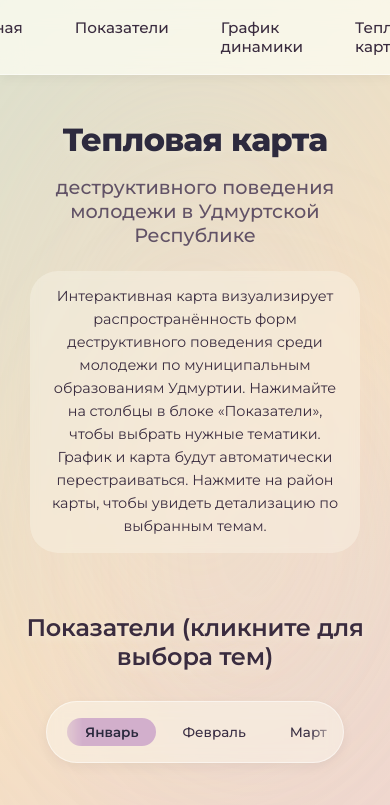
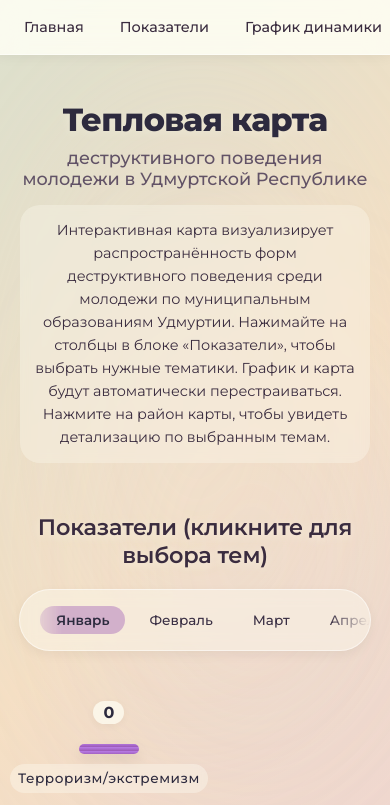
Before and after one commit to breakskyprod/teplovaya_karta, a website: page index.html in a window 390 px wide. Shown: the top 805 px of the page. Drawn offline with Linux system fonts and the light colour scheme.

Commit message:
Update style.css

```diff
--- a/css/style.css
+++ b/css/style.css
@@ -1,6 +1,6 @@
 * { margin: 0; padding: 0; box-sizing: border-box; }
 html { scroll-behavior: smooth; }
-body { min-height: 100vh; font-family: 'Montserrat', system-ui, sans-serif; position: relative; }
+body { min-height: 100vh; font-family: 'Montserrat', system-ui, sans-serif; position: relative; overflow-x: hidden; }
 
 /* ФОН */
 .gradient-bg { position: fixed; top: 0; left: 0; width: 100%; height: 100%; z-index: -2; background: linear-gradient(135deg, #d4c4e8 0%, #f0d4d8 25%, #c9e0d4 50%, #f5e0c4 75%, #e8cce0 100%); background-size: 400% 400%; animation: pastelFlow 14s ease infinite; }
@@ -11,8 +11,18 @@ body { min-height: 100vh; font-family: 'Montserrat', system-ui, sans-serif; posi
 @keyframes blobMove2 { 0% { transform: translate(0, 0) scale(1); opacity: 0.4; } 100% { transform: translate(-8%, 8%) scale(1.3); opacity: 0.65; } }
 
 /* МЕНЮ */
-.fixed-menu { position: fixed; top: 0; left: 0; width: 100%; background: rgba(255,255,245,0.7); backdrop-filter: blur(12px); z-index: 1000; padding: 16px 24px; display: flex; justify-content: center; gap: 40px; border-bottom: 1px solid rgba(255,255,255,0.5); box-shadow: 0 2px 12px rgba(0,0,0,0.05); }
-.menu-link { font-family: 'Montserrat', sans-serif; font-size: 1.1rem; font-weight: 500; color: #3a2c3f; text-decoration: none; cursor: pointer; padding: 8px 20px; border-radius: 40px; transition: all 0.2s ease; }
+.fixed-menu {
+    position: fixed; top: 0; left: 0; width: 100%;
+    background: rgba(255,255,245,0.85); backdrop-filter: blur(12px);
+    z-index: 1000; padding: 16px 24px;
+    display: flex; justify-content: center; gap: 40px;
+    border-bottom: 1px solid rgba(255,255,255,0.5); box-shadow: 0 2px 12px rgba(0,0,0,0.05);
+}
+.menu-link {
+    font-family: 'Montserrat', sans-serif; font-size: 1.1rem; font-weight: 500;
+    color: #3a2c3f; text-decoration: none; cursor: pointer; padding: 8px 20px;
+    border-radius: 40px; transition: all 0.2s ease; white-space: nowrap;
+}
 .menu-link:hover { background: rgba(155, 89, 182, 0.2); transform: scale(1.02); }
 
 /* КОНТЕЙНЕР */
@@ -26,7 +36,7 @@ body { min-height: 100vh; font-family: 'Montserrat', system-ui, sans-serif; posi
 
 /* КАРУСЕЛЬ */
 .month-carousel-wrapper { display: flex; justify-content: center; margin-bottom: 30px; }
-.month-carousel { background: rgba(255,255,245,0.4); backdrop-filter: blur(8px); border-radius: 60px; padding: 8px 0; border: 1px solid rgba(255,255,255,0.5); box-shadow: 0 4px 12px rgba(0,0,0,0.05); width: auto; min-width: 260px; max-width: 85%; position: relative; overflow: hidden; }
+.month-carousel { background: rgba(255,255,245,0.4); backdrop-filter: blur(8px); border-radius: 60px; padding: 8px 0; border: 1px solid rgba(255,255,255,0.5); box-shadow: 0 4px 12px rgba(0,0,0,0.05); width: auto; min-width: 260px; max-width: 100%; position: relative; overflow: hidden; }
 .month-carousel-mask { overflow: hidden; mask-image: linear-gradient(to right, transparent, black 12%, black 88%, transparent); -webkit-mask-image: linear-gradient(to right, transparent, black 12%, black 88%, transparent); }
 .month-track { display: flex; gap: 8px; transition: transform 0.4s cubic-bezier(0.2, 0.9, 0.4, 1.1); padding: 8px 20px; }
 .month-chip { padding: 8px 24px; border-radius: 40px; font-size: 0.95rem; font-weight: 500; font-family: 'Montserrat', sans-serif; color: #3a2f44; cursor: pointer; transition: all 0.2s ease; background: transparent; white-space: nowrap; flex-shrink: 0; }
@@ -37,44 +47,27 @@ body { min-height: 100vh; font-family: 'Montserrat', system-ui, sans-serif; posi
 .chart { display: flex; align-items: flex-end; justify-content: center; gap: 45px; padding: 20px 0; flex-wrap: wrap; }
 .bar-wrapper { display: flex; flex-direction: column; align-items: center; gap: 14px; flex: 1; min-width: 90px; cursor: pointer; }
 .bar-label { font-size: 1.1rem; font-weight: 500; color: #2d2a3e; background: rgba(255,255,245,0.35); backdrop-filter: blur(4px); padding: 6px 12px; border-radius: 50px; letter-spacing: 0.5px; text-align: center; white-space: normal; line-height: 1.3; }
-
-/* Базовое состояние столбиков — полноцветные, без затемнения */
-.bar {
-    width: 85px;
-    border-radius: 10px;
-    position: relative;
-    transition: all 0.3s ease;
-    box-shadow: 0 6px 14px rgba(0,0,0,0.08);
-    border: 3px solid transparent;
-}
+.bar { width: 85px; border-radius: 10px; position: relative; transition: all 0.3s ease; box-shadow: 0 6px 14px rgba(0,0,0,0.08); border: 3px solid transparent; }
 .bar-wrapper:hover .bar { transform: translateY(-5px); filter: brightness(1.05); }
-
-/* Выделенный столбик (по клику) */
-.bar.active {
-    border-color: #ffffff;
-    box-shadow: 0 0 15px rgba(255,255,255,0.8), 0 6px 20px rgba(0,0,0,0.3);
-    transform: translateY(-5px) scale(1.05);
-}
-
+.bar.active { border-color: #ffffff; box-shadow: 0 0 15px rgba(255,255,255,0.8), 0 6px 20px rgba(0,0,0,0.3); transform: translateY(-5px) scale(1.05); }
 .bar-1 { background: linear-gradient(180deg, #b87ce6, #9b59b6); }
 .bar-2 { background: linear-gradient(180deg, #c76e6e, #a05252); }
 .bar-3 { background: linear-gradient(180deg, #e66767, #c0392b); }
 .bar-4 { background: linear-gradient(180deg, #f5a97f, #e67e22); }
 .bar-5 { background: linear-gradient(180deg, #f7dc6f, #f1c40f); }
-
 .bar-value { font-size: 1.25rem; font-weight: 700; margin-bottom: 10px; color: #2c2a3e; background: rgba(255,255,245,0.7); backdrop-filter: blur(8px); padding: 4px 14px; border-radius: 50px; display: inline-block; opacity: 0; transform: translateY(12px); transition: all 0.4s ease; box-shadow: 0 2px 8px rgba(0,0,0,0.04); }
 .bar-value.show { opacity: 1; transform: translateY(0); }
 
 /* ГРАФИК ЛИНЕЙНЫЙ */
 .line-chart-section { margin-top: 20px; margin-bottom: 60px; }
-.line-chart-container { background: rgba(255,255,245,0.2); backdrop-filter: blur(4px); border-radius: 32px; padding: 30px 20px 20px; text-align: center; min-height: 350px; position: relative; }
+.line-chart-container { background: rgba(255,255,245,0.2); backdrop-filter: blur(4px); border-radius: 32px; padding: 30px 20px 20px; text-align: center; min-height: 350px; position: relative; width: 100%; overflow: hidden; }
 #lineChartCanvas { width: 100%; height: auto; max-width: 900px; background: transparent; border-radius: 16px; display: block; margin: 0 auto; }
 .chart-legend { display: flex; flex-wrap: wrap; justify-content: center; gap: 8px 14px; margin: 0 auto 14px; max-width: 900px; }
 .chart-legend-item { display: flex; align-items: center; gap: 8px; font-size: 0.82rem; font-weight: 500; color: #3a2c3f; background: rgba(255,255,245,0.35); backdrop-filter: blur(4px); padding: 6px 12px; border-radius: 40px; }
 .chart-legend-dot { width: 12px; height: 12px; border-radius: 50%; display: inline-block; flex: none; }
 
 /* КАРТА */
-.heatmap-container { background: rgba(255,255,245,0.2); backdrop-filter: blur(4px); border-radius: 32px; padding: 30px; text-align: center; min-height: 550px; transition: all 0.5s ease; }
+.heatmap-container { background: rgba(255,255,245,0.2); backdrop-filter: blur(4px); border-radius: 32px; padding: 30px; text-align: center; min-height: 550px; transition: all 0.5s ease; width: 100%; }
 .map-wrapper { width: 100%; overflow-x: auto; transition: all 0.5s ease; }
 .map-svg { width: 100%; height: auto; border-radius: 16px; cursor: pointer; transition: all 0.5s ease; }
 .map-wrapper.zooming { filter: blur(8px); transform: scale(1.02); transition: filter 0.3s ease, transform 0.3s ease; }
@@ -106,21 +99,69 @@ body { min-height: 100vh; font-family: 'Montserrat', system-ui, sans-serif; posi
 .bottom-link:hover { background: rgba(155, 89, 182, 0.2); transform: scale(1.02); }
 .copyright { font-family: 'Montserrat', sans-serif; font-size: 0.85rem; font-weight: 400; color: #3a2c3f; opacity: 0.7; }
 
-@media (max-width: 700px) {
-    .chart { gap: 25px; }
-    .bar { width: 65px; }
-    .bar-label { font-size: 0.9rem; padding: 4px 14px; }
-    .bar-value { font-size: 1rem; padding: 3px 10px; }
-    .month-chip { padding: 6px 18px; font-size: 0.85rem; }
-    .menu-link { font-size: 0.95rem; padding: 6px 16px; }
-    .fixed-menu { gap: 20px; padding: 12px 16px; }
-    .heatmap-main-title { font-size: 2rem; }
-    .heatmap-subtitle { font-size: 1.2rem; }
-    .heatmap-description { font-size: 0.9rem; padding: 14px 20px; }
-    .section-title { font-size: 1.5rem; }
-    .hero-section { padding: 20px 10px; margin-bottom: 40px; }
-    .tooltip { font-size: 0.75rem; max-width: 260px; padding: 10px 14px; }
-    .bottom-menu { gap: 20px; padding: 12px 16px; flex-direction: column; }
-    .back-button { bottom: 20px; right: 20px; padding: 8px 16px; font-size: 0.8rem; }
-    .line-chart-container { padding: 15px 10px; }
+/* ========================================= */
+/* АДАПТИВ ПОД МОБИЛЬНЫЕ УСТРОЙСТВА (Mobile) */
+/* ========================================= */
+@media (max-width: 768px) {
+    /* Общие отступы */
+    .main-container { padding: 80px 10px 40px; }
+    .section { margin-bottom: 50px; }
+
+    /* Шапка (меню) - делаем скролл, если не влезает */
+    .fixed-menu {
+        justify-content: flex-start;
+        overflow-x: auto;
+        padding: 10px 10px;
+        gap: 8px;
+        -webkit-overflow-scrolling: touch;
+        scrollbar-width: none;
+    }
+    .fixed-menu::-webkit-scrollbar { display: none; }
+    .menu-link { font-size: 0.9rem; padding: 8px 14px; flex-shrink: 0; }
+
+    /* Заголовки */
+    .hero-section { padding: 20px 10px; margin-bottom: 30px; }
+    .heatmap-main-title { font-size: 2rem; margin-bottom: 8px; }
+    .heatmap-subtitle { font-size: 1.1rem; margin-bottom: 16px; }
+    .heatmap-description { font-size: 0.9rem; padding: 14px; border-radius: 20px; }
+    .section-title { font-size: 1.4rem; margin-bottom: 20px; }
+
+    /* Карусель месяцев */
+    .month-carousel { max-width: 95%; }
+    .month-chip { padding: 6px 16px; font-size: 0.85rem; }
+
+    /* Гистограмма - горизонтальный скролл для столбиков */
+    .chart {
+        justify-content: flex-start;
+        overflow-x: auto;
+        gap: 15px;
+        padding-bottom: 25px;
+        -webkit-overflow-scrolling: touch;
+        scrollbar-width: none;
+    }
+    .chart::-webkit-scrollbar { display: none; }
+    .bar-wrapper { min-width: 75px; flex: 0 0 auto; gap: 10px; }
+    .bar { width: 60px; }
+    .bar-label { font-size: 0.85rem; padding: 6px 8px; line-height: 1.2; }
+    .bar-value { font-size: 1rem; padding: 2px 10px; }
+
+    /* Линейный график */
+    .line-chart-container { padding: 15px 5px; min-height: 280px; border-radius: 20px; }
+    .chart-legend { gap: 6px; margin-bottom: 10px; }
+    .chart-legend-item { font-size: 0.75rem; padding: 4px 10px; }
+
+    /* Карта */
+    .heatmap-container { padding: 15px; min-height: auto; border-radius: 20px; }
+    .legend { gap: 12px; flex-direction: row; justify-content: center; }
+    .legend-item { font-size: 0.75rem; }
+
+    /* Тултип (чтобы не перекрывал весь экран) */
+    .tooltip { font-size: 0.75rem; padding: 10px 14px; max-width: 250px; }
+
+    /* Кнопка "Назад" */
+    .back-button { bottom: 15px; right: 15px; padding: 10px 18px; font-size: 0.85rem; }
+
+    /* Подвал */
+    .bottom-menu { flex-direction: column; gap: 12px; padding: 20px 10px; text-align: center; margin-top: 40px; }
+    .copyright { font-size: 0.75rem; }
 }
```
